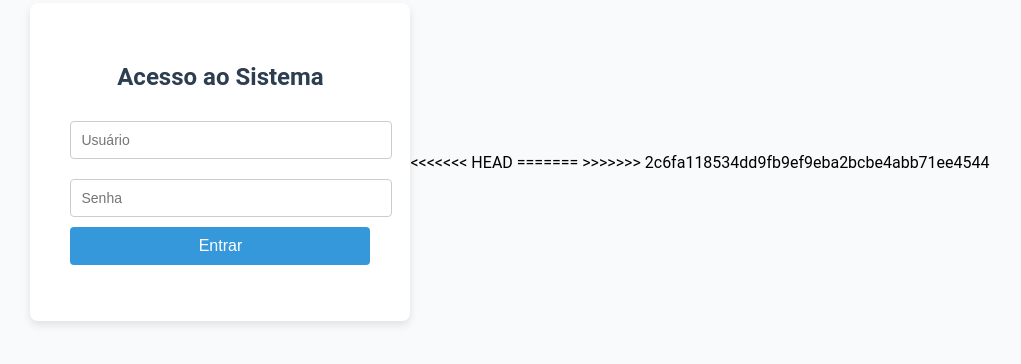
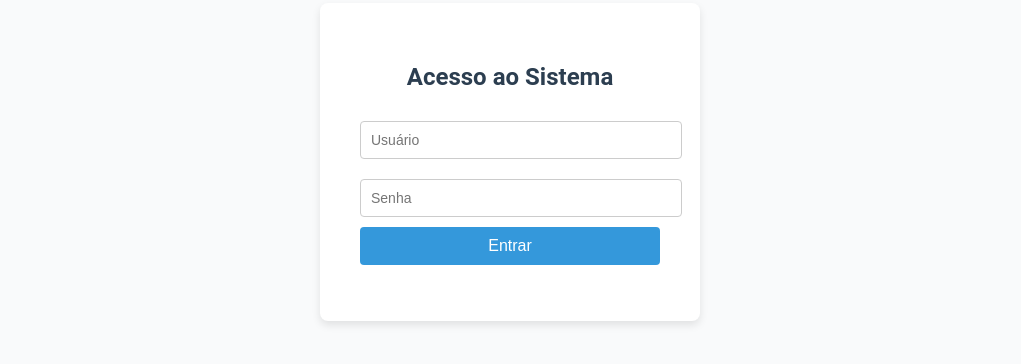
Before and after one commit to OsvaldoCruz2013/Sistema-de-Cadastro-Membros, a website: page frontend/index.html in a window 1280 px wide. Shown: the part 238-602 px from the top of the page, without its empty margins (130-1151 px from the left). Drawn offline with Linux system fonts and the light colour scheme.

Commit message:
Limpeza final de marcadores de conflito em index.html e inclusao de outras mudancas

```diff
--- a/frontend/index.html
+++ b/frontend/index.html
@@ -18,8 +18,4 @@
   </div>
   <script src="login.js"></script>
 </body>
-</html>
-<<<<<<< HEAD
-
-=======
->>>>>>> 2c6fa118534dd9fb9ef9eba2bcbe4abb71ee4544
+  </html>
```
